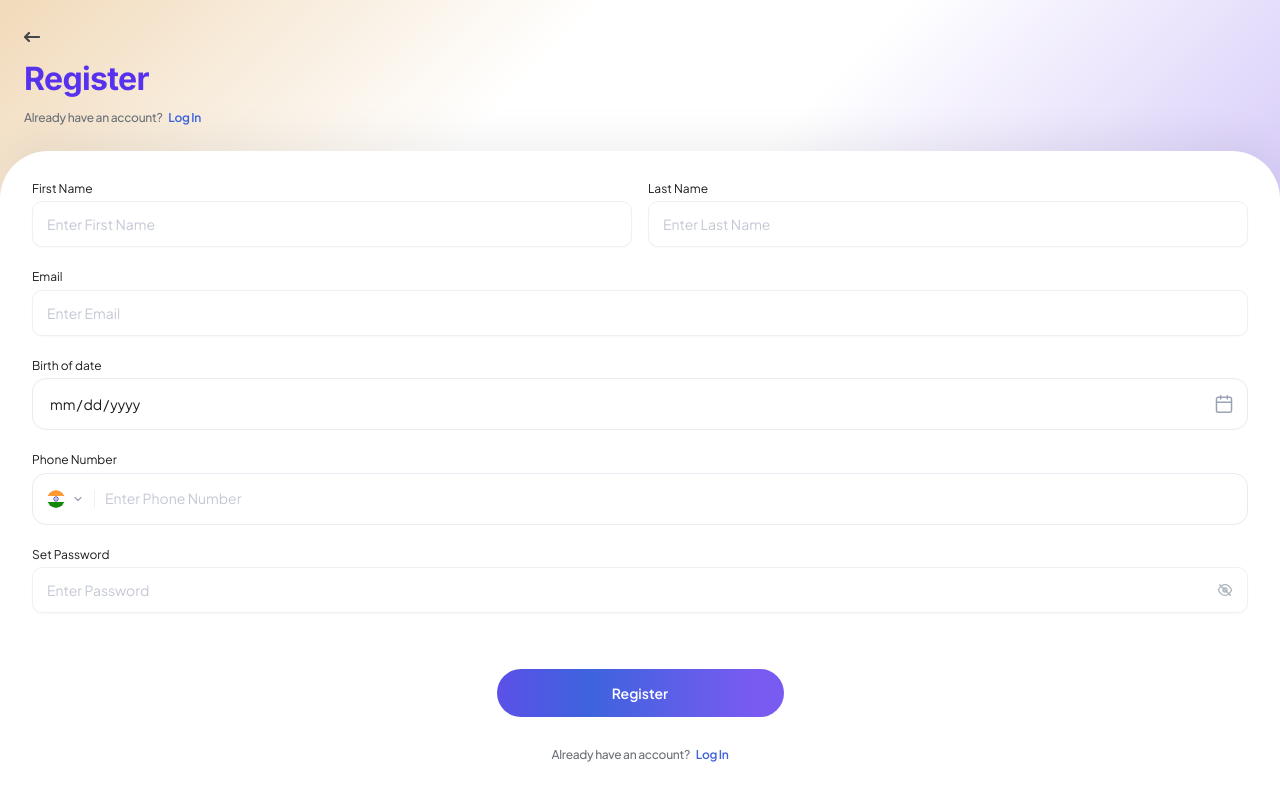
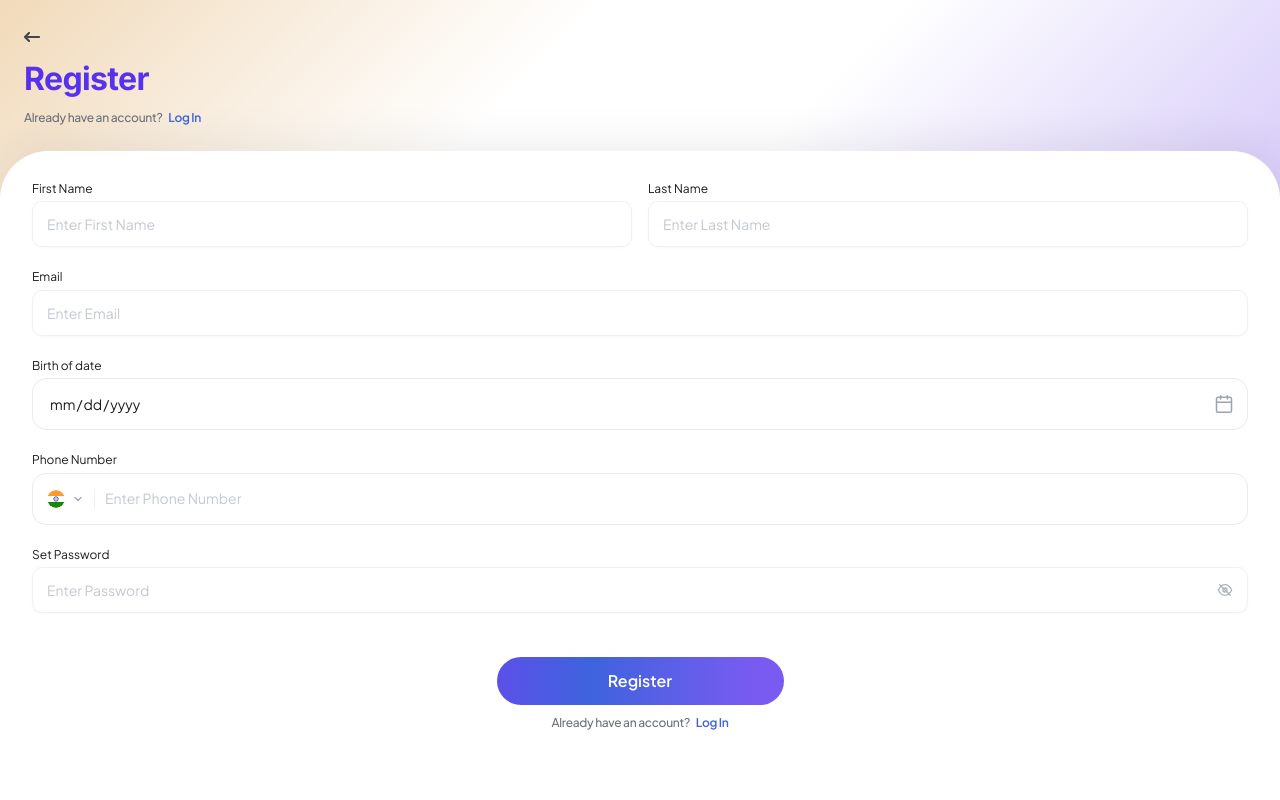
Before and after one commit to shreeram-kaudare-tc/student-kare, an Angular app in the folder student-kare-fe/: page /register in a window 1280 px wide. Built offline with nearby package versions, Linux system fonts and the light colour scheme.

Commit message:
register button corrected

```diff
--- a/student-kare-fe/src/app/pages/register/register.html
+++ b/student-kare-fe/src/app/pages/register/register.html
@@ -111,12 +111,12 @@
             </div>
 
             <!-- Register Button -->
-            <div class="mt-[clamp(20px,4vh,40px)] flex flex-col gap-[clamp(16px,2.5vh,24px)] items-center">
-                <app-button variant="primary" (click)="register()" class="w-[287px] block">Register</app-button>
+            <div class="mt-[clamp(12px,2.5vh,24px)] flex flex-col gap-[clamp(8px,1vh,12px)] items-center">
+                <app-button variant="primary" size="lg" (click)="register()" class="w-[287px] block">Register</app-button>
 
                 <!-- Already have account -->
                 <p
-                    class="text-[clamp(11px,3vw,12px)] leading-relaxed text-[#6C7278] text-center font-medium tracking-tight mt-2">
+                    class="text-[clamp(11px,3vw,12px)] leading-relaxed text-[#6C7278] text-center font-medium tracking-tight">
                     Already have an account?
                     <span (click)="goToLogin()"
                         class="text-[#3E63DD] font-semibold cursor-pointer hover:underline ml-1">Log In</span>
```
